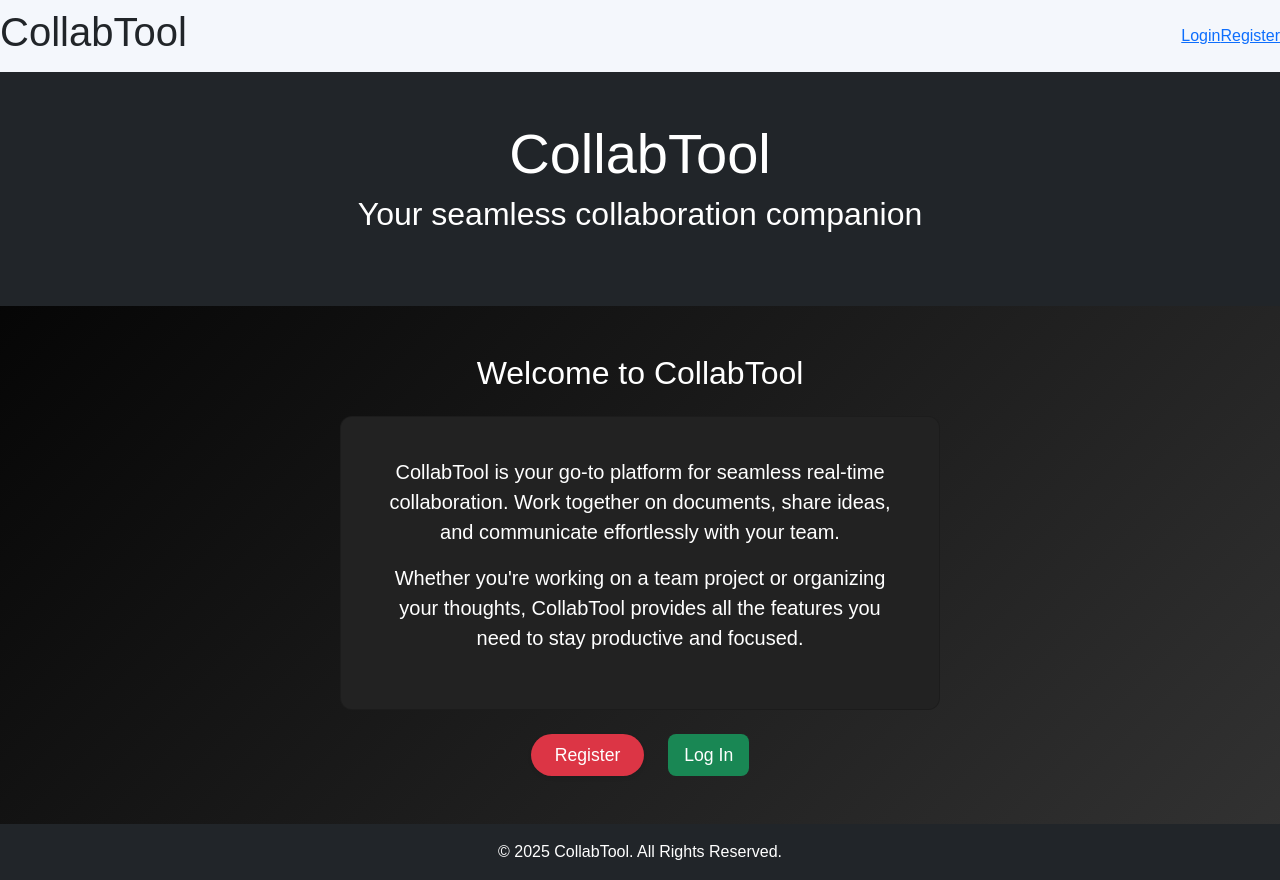
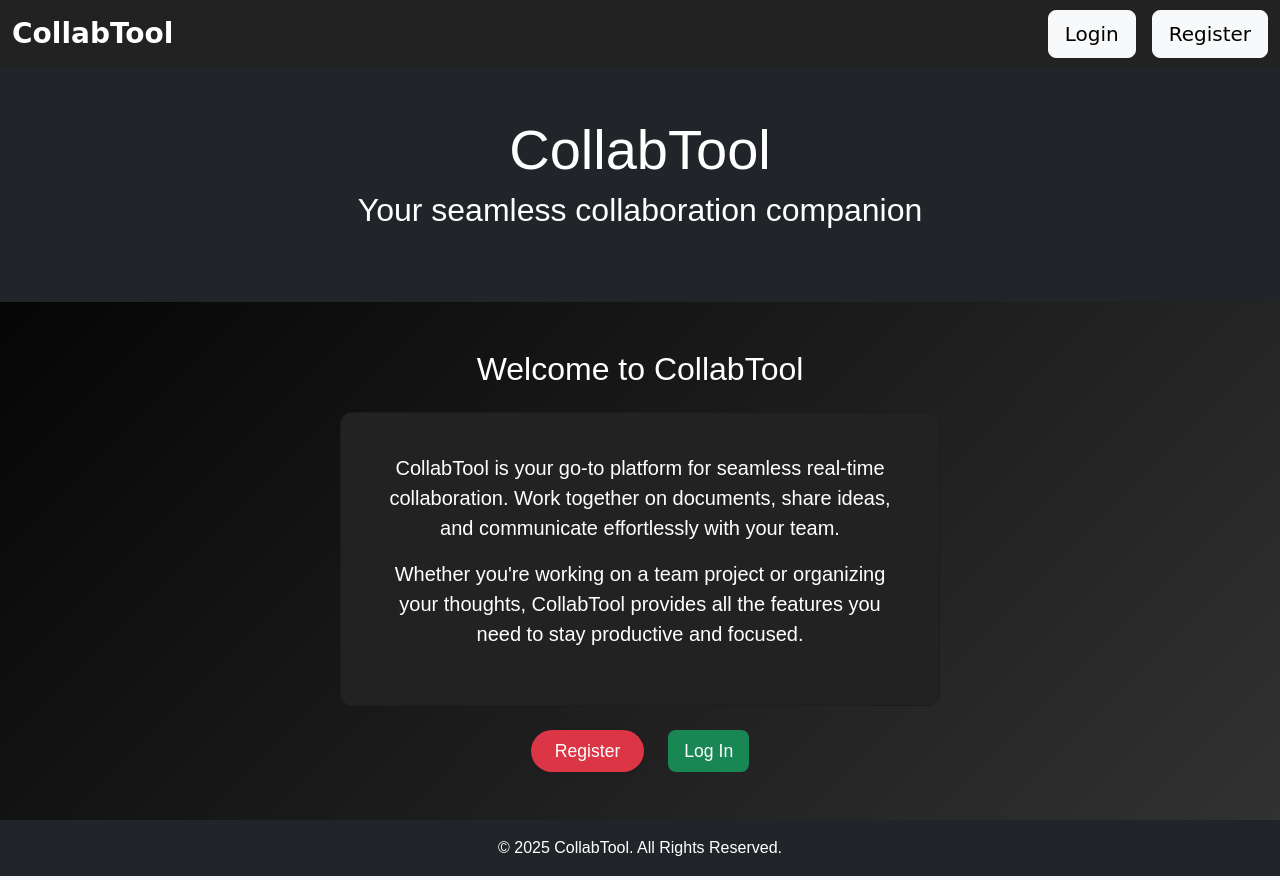
Before and after one commit to Ashitosh9922/P1-Real-Time-Collaboration-Tool, a React (Vite) app in the folder Collab_Tool/frontend/my-app/: page / in a window 1280 px wide. Built offline with nearby package versions, Linux system fonts and the light colour scheme; no server answers.

Commit message:
Update navbar.jsx

```diff
--- a/Collab_Tool/frontend/my-app/src/components/navbar.jsx
+++ b/Collab_Tool/frontend/my-app/src/components/navbar.jsx
@@ -1,27 +1,40 @@
 import React from 'react';
 import { useAuth } from '../AuthContext';
+import 'bootstrap/dist/css/bootstrap.min.css';
 
 function Navbar() {
-
   const { isLoggedIn, logout } = useAuth();
 
   const handleLogout = () => {
-    localStorage.removeItem('token');
+    logout(); // Call the logout function from AuthContext
     window.location.href = '/';
   };
 
   return (
-    <nav className="navbar">
-      <h1>CollabTool</h1>
-      <div>
-        {!isLoggedIn ? (
-          <>
-            <a href="/login">Login</a>
-            <a href="/register">Register</a>
-          </>
-        ) : (
-          <button onClick={handleLogout}>Logout</button>
-        )}
+    <nav className="navbar navbar-expand-lg navbar-dark" style={{ backgroundColor: '#222222', fontFamily: 'Comic Sans MS', fontSize: '20px' }}>
+      <div className="container-fluid">
+        <a className="navbar-brand fs-3 fw-bold text-white" href="/">CollabTool</a>
+        <button className="navbar-toggler" type="button" data-bs-toggle="collapse" data-bs-target="#navbarNav" aria-controls="navbarNav" aria-expanded="false" aria-label="Toggle navigation">
+          <span className="navbar-toggler-icon"></span>
+        </button>
+        <div className="collapse navbar-collapse" id="navbarNav">
+          <ul className="navbar-nav ms-auto">
+            {!isLoggedIn ? (
+              <>
+                <li className="nav-item">
+                  <a className="btn btn-light btn-lg text-black me-3" href="/login">Login</a>
+                </li>
+                <li className="nav-item">
+                  <a className="btn btn-light btn-lg text-black" href="/register">Register</a>
+                </li>
+              </>
+            ) : (
+              <li className="nav-item">
+                <button className="btn btn-light btn-lg text-black" onClick={handleLogout}>Logout</button>
+              </li>
+            )}
+          </ul>
+        </div>
       </div>
     </nav>
   );
```
